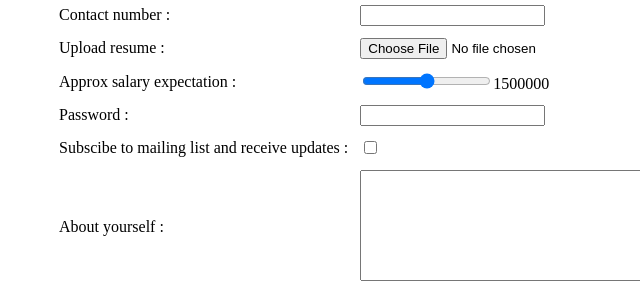
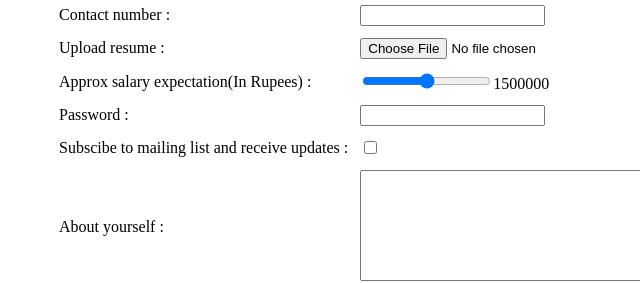
Before and after one commit to Dev-ASingh/Resume, a plain HTML site: page contact-me.html in a window 1280 px wide. Shown: the part 399-682 px from the top of the page, 0-640 px from the left. Drawn offline with Linux system fonts and the light colour scheme.

Commit message:
Added "(In Rupees)"

```diff
--- a/contact-me.html
+++ b/contact-me.html
@@ -48,7 +48,7 @@
                     <td><input type="file" name="Resume" id=""></td>
                 </tr>
                 <tr>
-                    <td>Approx salary expectation :</td>
+                    <td>Approx salary expectation(In Rupees) :</td>
                     <td><input name="Salary_Expectation" type="range" min="1250000" max="2150000" step="10000" oninput="this.nextElementSibling.value = this.value"><output>1500000</output></td>
                 </tr>
                 <tr>
```
